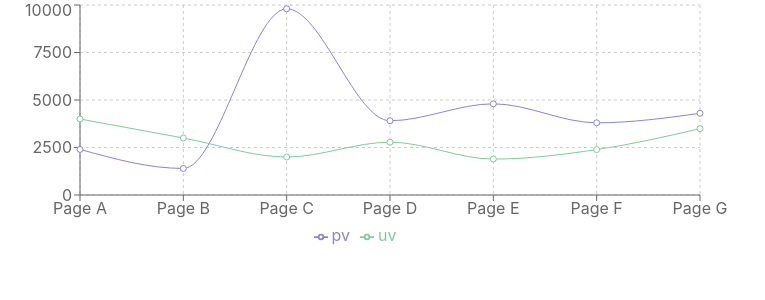
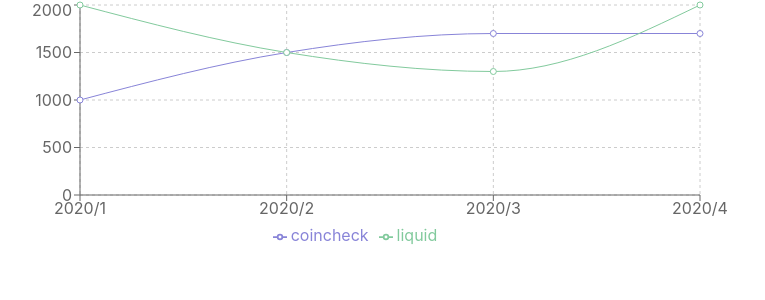
Before and after one commit to kazchimo/agora, a Next.js app in the folder frontend/: page /Prices in a window 1280 px wide. Shown: the top 300 px of the page, without its empty margins (0-765 px from the left). Built offline with nearby package versions, Linux system fonts and the light colour scheme.

Commit message:
feat: add mock data

```diff
--- a/frontend/pages/Prices.tsx
+++ b/frontend/pages/Prices.tsx
@@ -9,48 +9,10 @@ import {
 } from "recharts";
 
 const data = [
-  {
-    name: "Page A",
-    uv: 4000,
-    pv: 2400,
-    amt: 2400,
-  },
-  {
-    name: "Page B",
-    uv: 3000,
-    pv: 1398,
-    amt: 2210,
-  },
-  {
-    name: "Page C",
-    uv: 2000,
-    pv: 9800,
-    amt: 2290,
-  },
-  {
-    name: "Page D",
-    uv: 2780,
-    pv: 3908,
-    amt: 2000,
-  },
-  {
-    name: "Page E",
-    uv: 1890,
-    pv: 4800,
-    amt: 2181,
-  },
-  {
-    name: "Page F",
-    uv: 2390,
-    pv: 3800,
-    amt: 2500,
-  },
-  {
-    name: "Page G",
-    uv: 3490,
-    pv: 4300,
-    amt: 2100,
-  },
+  { time: "2020/1", coincheck: 1000, liquid: 2000 },
+  { time: "2020/2", coincheck: 1500, liquid: 1500 },
+  { time: "2020/3", coincheck: 1700, liquid: 1300 },
+  { time: "2020/4", coincheck: 1700, liquid: 2000 },
 ];
 
 const Prices = () => {
@@ -62,12 +24,12 @@ const Prices = () => {
       margin={{ top: 5, right: 30, left: 20, bottom: 5 }}
     >
       <CartesianGrid strokeDasharray="3 3" />
-      <XAxis dataKey="name" />
+      <XAxis dataKey="time" />
       <YAxis />
       <Tooltip />
       <Legend />
-      <Line type="monotone" dataKey="pv" stroke="#8884d8" />
-      <Line type="monotone" dataKey="uv" stroke="#82ca9d" />
+      <Line type="monotone" dataKey="coincheck" stroke="#8884d8" />
+      <Line type="monotone" dataKey="liquid" stroke="#82ca9d" />
     </LineChart>
   );
 };
```
